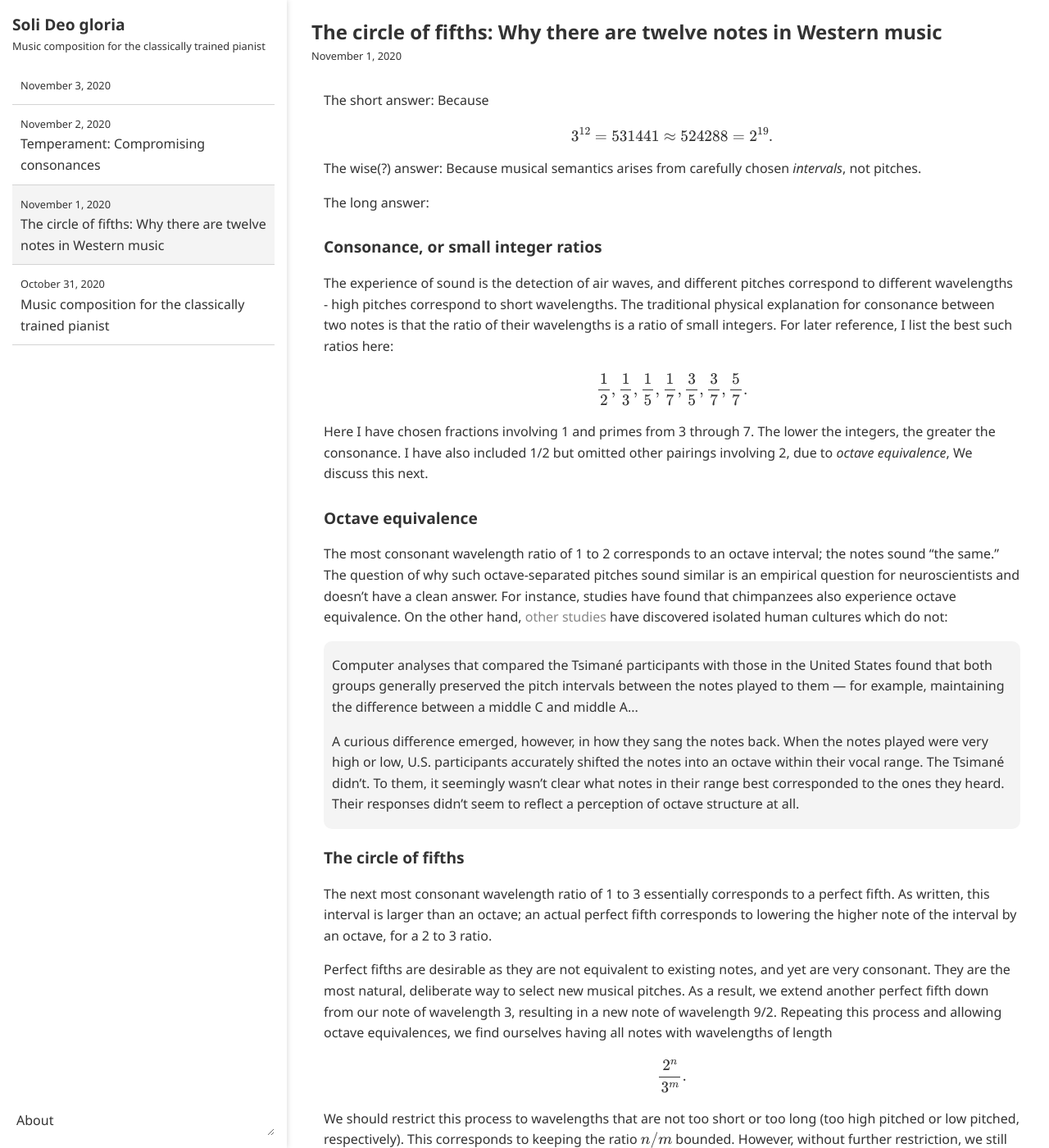
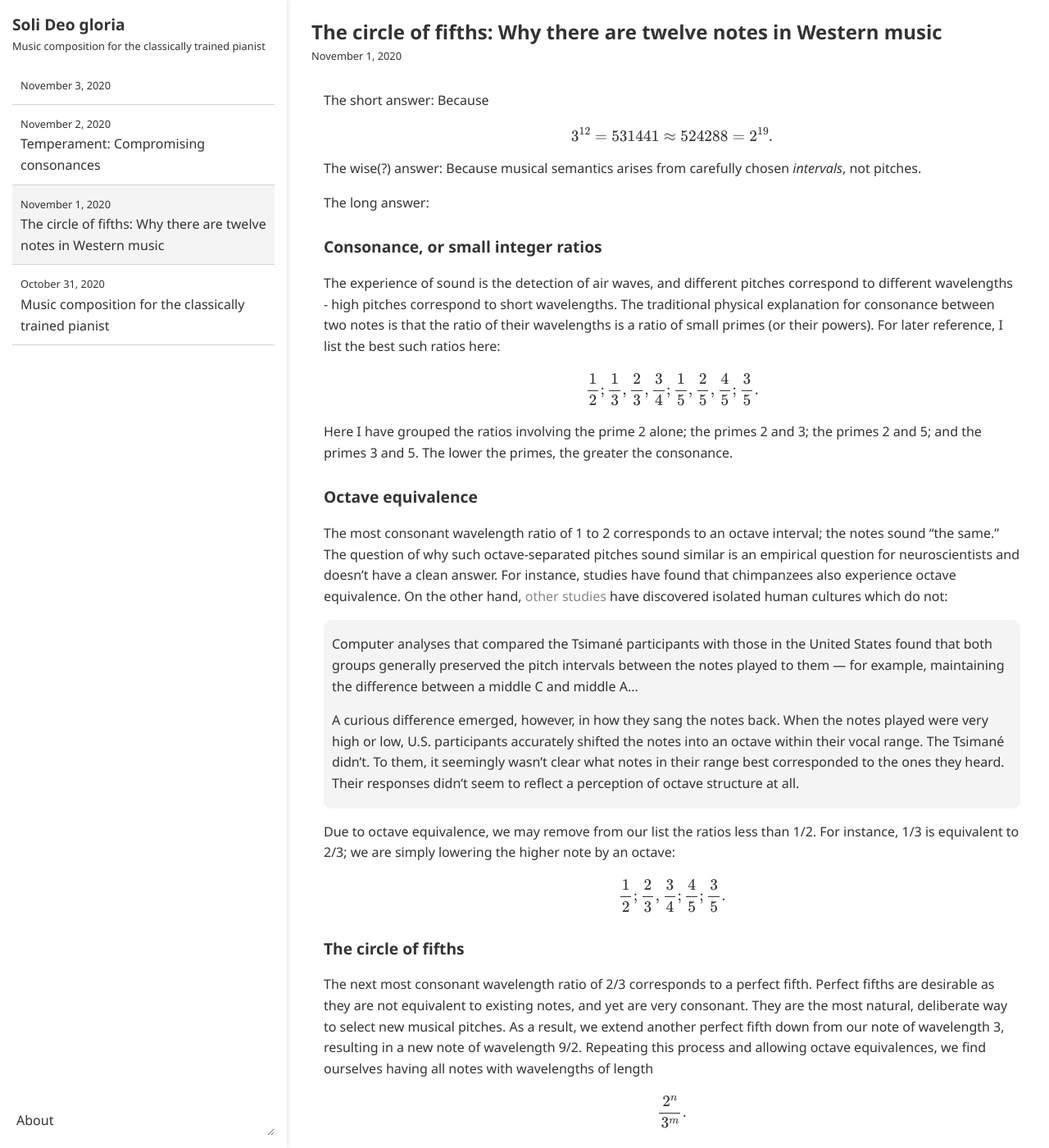
Before and after one commit to ansyblenetwork/sdg, a Jekyll site: the page built from _posts/2020-11-01-the-circle-of-fifths-why-there.md, in a window 1280 px wide and 1400 px high. Shown: the whole window at 82% size. Built offline with Jekyll 4.4.1, drawn with Linux system fonts in a browser that asks for light colours; formulas are drawn with MathJax 3.

Commit message:
Update 2020-11-01-the-circle-of-fifths-why-there.md

```diff
--- a/_posts/2020-11-01-the-circle-of-fifths-why-there.md
+++ b/_posts/2020-11-01-the-circle-of-fifths-why-there.md
@@ -12,11 +12,11 @@ The long answer:
 
 ### Consonance, or small integer ratios
 
-The experience of sound is the detection of air waves, and different pitches correspond to different wavelengths - high pitches correspond to short wavelengths. The traditional physical explanation for consonance between two notes is that the ratio of their wavelengths is a ratio of small integers. For later reference, I list the best such ratios here:
+The experience of sound is the detection of air waves, and different pitches correspond to different wavelengths - high pitches correspond to short wavelengths. The traditional physical explanation for consonance between two notes is that the ratio of their wavelengths is a ratio of small primes (or their powers). For later reference, I list the best such ratios here:
 
-$$\frac{1}{2}, \frac{1}{3}, \frac{1}{5}, \frac{1}{7}, \frac{3}{5}, \frac{3}{7}, \frac{5}{7}.$$
+$$\frac{1}{2}; \frac{1}{3}, \frac{2}{3}, \frac{3}{4}; \frac{1}{5}, \frac{2}{5}, \frac{4}{5}; \frac{3}{5}.$$
 
-Here I have chosen fractions involving 1 and primes from 3 through 7. The lower the integers, the greater the consonance. I have also included 1/2 but omitted other pairings involving 2, due to _octave equivalence_, We discuss this next.
+Here I have grouped the ratios involving the prime 2 alone; the primes 2 and 3; the primes 2 and 5; and the primes 3 and 5. The lower the primes, the greater the consonance.
 
 ### Octave equivalence
 
@@ -28,11 +28,13 @@ The most consonant wavelength ratio of 1 to 2 corresponds to an octave interval;
 <p>A curious difference emerged, however, in how they sang the notes back. When the notes played were very high or low, U.S. participants accurately shifted the notes into an octave within their vocal range. The Tsimané didn’t. To them, it seemingly wasn’t clear what notes in their range best corresponded to the ones they heard. Their responses didn’t seem to reflect a perception of octave structure at all.</p>
 </div>
 
+Due to octave equivalence, we may remove from our list the ratios less than 1/2. For instance, 1/3 is equivalent to 2/3; we are simply lowering the higher note by an octave:
+
+$$\frac{1}{2}; \frac{2}{3}, \frac{3}{4}; \frac{4}{5}; \frac{3}{5}.$$
+
 ### The circle of fifths
 
-The next most consonant wavelength ratio of 1 to 3 essentially corresponds to a perfect fifth. As written, this interval is larger than an octave; an actual perfect fifth corresponds to lowering the higher note of the interval by an octave, for a 2 to 3 ratio.
-
-Perfect fifths are desirable as they are not equivalent to existing notes, and yet are very consonant. They are the most natural, deliberate way to select new musical pitches. As a result, we extend another perfect fifth down from our note of wavelength 3, resulting in a new note of wavelength 9/2. Repeating this process and allowing octave equivalences, we find ourselves having all notes with wavelengths of length
+The next most consonant wavelength ratio of 2/3 corresponds to a perfect fifth. Perfect fifths are desirable as they are not equivalent to existing notes, and yet are very consonant. They are the most natural, deliberate way to select new musical pitches. As a result, we extend another perfect fifth down from our note of wavelength 3, resulting in a new note of wavelength 9/2. Repeating this process and allowing octave equivalences, we find ourselves having all notes with wavelengths of length
 
 $$\frac{2^n}{3^m}.$$
 
```
